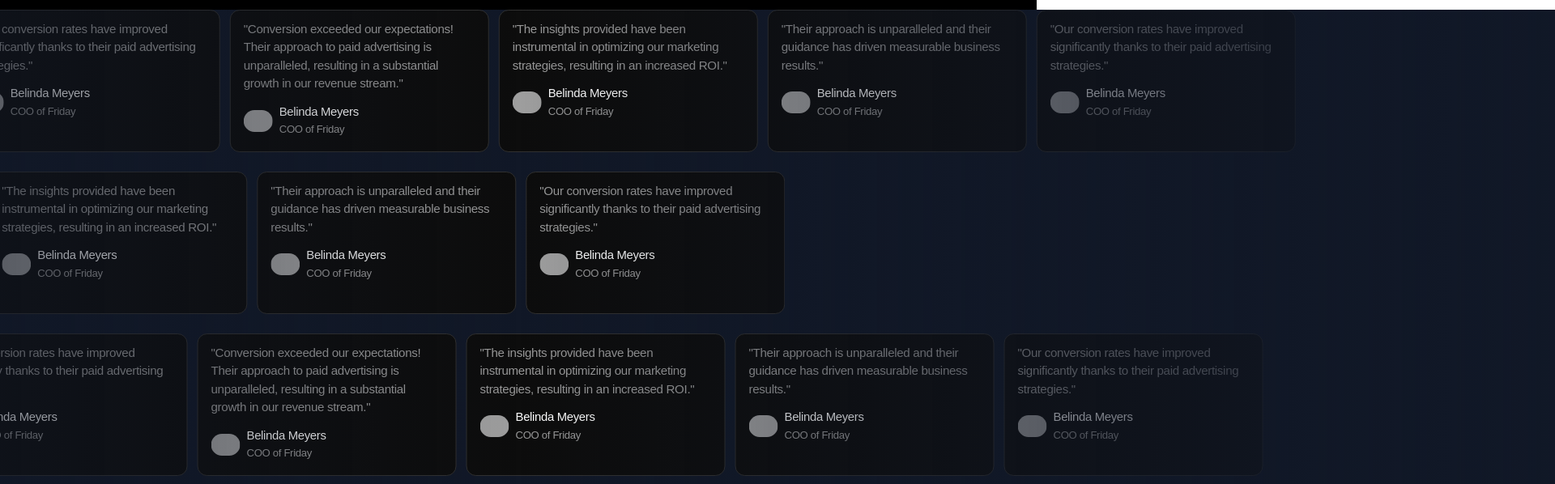
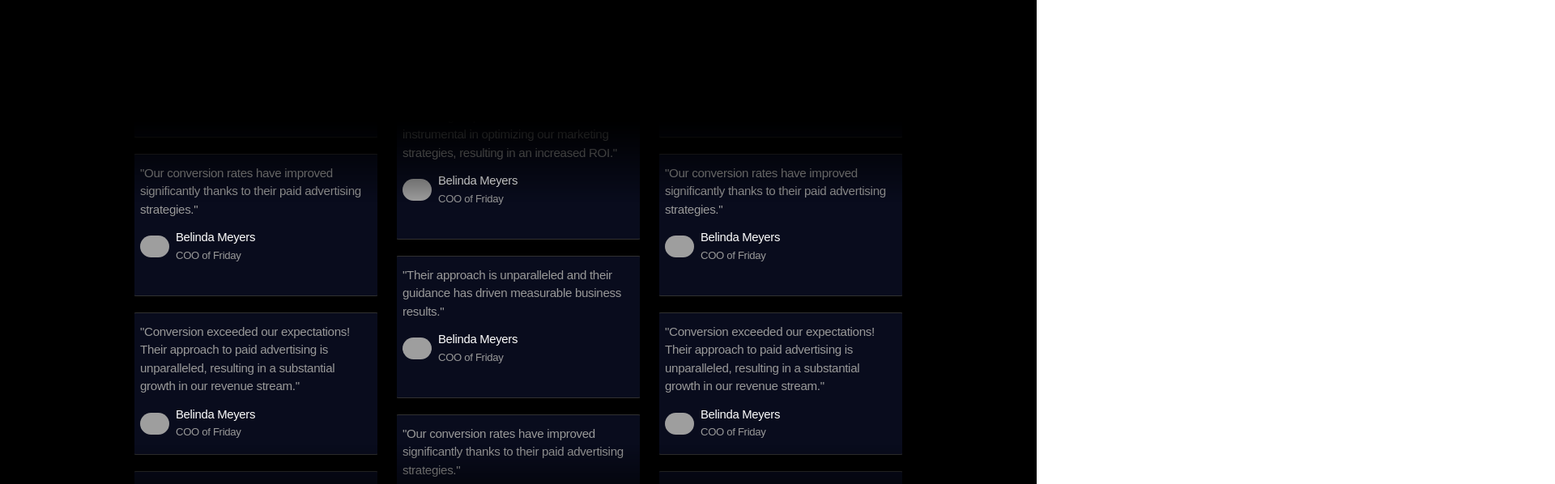
Before and after one commit to gauravsharmaer/frontude, a Next.js app: page / in a window 1280 px wide. Shown: the top 598 px of the page at 81% size, 1920 px wide, since content can reach past the window. Built offline with nearby package versions, Linux system fonts and the light colour scheme; grey boxes are pictures that could not be loaded.

Commit message:
cards component done

```diff
--- a/src/components/ui/App.css
+++ b/src/components/ui/App.css
@@ -17,6 +17,7 @@
   0% {
     transform: translateX(0);
   }
+
   100% {
     transform: translateX(-50%);
   }
@@ -28,10 +29,49 @@
   width: fit-content;
   animation-play-state: running;
   animation: loop var(--duration) linear infinite;
-    pointer-events: auto; /* Ensure hover events are allowed */
+  pointer-events: auto;
+  /* Ensure hover events are allowed */
 }
 
 /* Pauses animation when hovering over the slider container */
 .loop-slider:hover .inner {
   animation-play-state: paused;
 }
+
+
+.scroll-container {
+  width: 300px;
+  height: 500px;
+  overflow-y: hidden;
+  position: relative;
+
+
+}
+
+.scroll-content {
+  display: flex;
+  flex-direction: column;
+  align-items: center;
+  gap: 20px;
+}
+
+
+.overlay1 {
+  position: absolute;
+  top: 0;
+  left: 0;
+  width: 100%;
+  height: 20%;
+  background-image: linear-gradient(to bottom, rgba(0, 0, 0, 0.979), #00000000);
+  z-index: 2;
+}
+
+.overlay2 {
+  position: absolute;
+  bottom: 0;
+  left: 0;
+  width: 100%;
+  height: 20%;
+  background-image: linear-gradient(to bottom, #00000000, rgba(0, 0, 0, 0.979));
+  z-index: 2;
+}
--- a/src/components/ui/Card.tsx
+++ b/src/components/ui/Card.tsx
@@ -9,18 +9,18 @@ interface CardProps {
 const Card: React.FC<CardProps> = ({ title, icon, onClick }) => {
   return (
     <div
-      className="bg-[#0D0D0D] border border-[#313131]
+      className="bg-[#090c1d] border border-[#313131]
        rounded-xl px-2  w-[20rem] h-44  cursor-pointer pt-3"
       onClick={onClick}
     >
-      <div className="">
+      <div className="rounded-xl">
         <div
           className={`text-[#999999] font-medium mx-2
              font-inter text-[15.13px]  leading-[22.4px] tracking-[-0.32px] text-left`}
         >
           {`"${title}"`}
         </div>
-        <div className="flex items-center gap-2  py-3 mx-2 ">
+        <div className="flex items-center gap-2  py-3 mx-2 rounde-xl">
           <Image
             src={icon}
             alt="icon"
--- a/src/components/ui/CardContainer.tsx
+++ b/src/components/ui/CardContainer.tsx
@@ -73,8 +73,9 @@
 // export default CardContainer;
 
 import React from "react";
-import "./App.css"; // Import custom CSS for keyframe animation
-import Card from "./Card";
+import "./App.css";
+import AutoScrollCardList2 from "./ScrollBottomToTop";
+import AutoScrollCardList from "./ScrollTopToBottom";
 
 const cardData = [
   {
@@ -99,33 +100,17 @@ const cardData = [
   },
 ];
 
-const LoopSlider = ({ cards, duration, direction }) => {
-  return (
-    <div
-      className="loop-slider"
-      style={{ "--duration": `${duration}ms`, "--direction": direction }}
-    >
-      <div
-        className="inner flex gap-3"
-        style={{ animation: `loop ${duration}ms linear infinite ${direction}` }}
-      >
-        {[...cards, ...cards].map((card, index) => (
-          <Card key={index} title={card.title} icon={card.icon} />
-        ))}
-      </div>
-    </div>
-  );
-};
+
 
 const App = () => {
   return (
-    <div className="flex flex-col items-center justify-center bg-gray-900 text-white">
-      <div className="tag-list max-w-full relative overflow-hidden flex flex-col gap-6">
-        <LoopSlider cards={cardData} duration={20000} direction="normal" />
-        <LoopSlider cards={cardData} duration={22000} direction="reverse" />
-        <LoopSlider cards={cardData} duration={18000} direction="normal" />
-        <LoopSlider cards={cardData} duration={24000} direction="reverse" />
-        <div className="fade absolute inset-0 pointer-events-none bg-gradient-to-r from-gray-900 via-transparent to-gray-900"></div>
+    <div className="flex flex-col items-center justify-center bg-black text-white">
+      <div className="tag-list max-w-full relative overflow-hidden flex  gap-6">
+        <div className='overlay1'></div>
+        <AutoScrollCardList reviews={cardData} />
+        <AutoScrollCardList2 reviews={cardData} />
+        <AutoScrollCardList reviews={cardData} />
+        <div className='overlay2'></div>
       </div>
     </div>
   );
--- /dev/null
+++ b/src/components/ui/ScrollBottomToTop.tsx
@@ -0,0 +1,53 @@
+'use client'
+import { useEffect, useRef, useState } from 'react';
+import Card from './Card';
+
+const AutoScrollCardList2 = ({ reviews }: { reviews: { title: string, icon: string }[] }) => {
+    const scrollRef = useRef<HTMLDivElement>(null);
+    const [isPaused, setIsPaused] = useState(false);
+
+    useEffect(() => {
+        const scrollStep = () => {
+            if (scrollRef.current && !isPaused) {
+
+                scrollRef.current.scrollTop -= 1;
+
+                if (scrollRef.current.scrollTop <= 0) {
+                    scrollRef.current.scrollTop = scrollRef.current.scrollHeight / 2;
+                }
+            }
+        };
+
+        if (scrollRef.current) {
+            scrollRef.current.scrollTop = scrollRef.current.scrollHeight / 2;
+        }
+
+        const intervalId = setInterval(scrollStep, 10); // Adjust the speed here
+        return () => clearInterval(intervalId);
+    }, [isPaused]);
+
+    // Handle mouse events
+    const handleMouseEnter = () => setIsPaused(true);
+    const handleMouseLeave = () => setIsPaused(false);
+
+    return (
+        <div
+            className="scroll-container"
+            onMouseEnter={handleMouseEnter}
+            onMouseLeave={handleMouseLeave}
+            ref={scrollRef}
+        >
+            <div className="scroll-content">
+                {reviews.map((review, index) => (
+                    <Card key={index} icon={review.icon} title={review.title} />
+                ))}
+
+                {reviews.map((review, index) => (
+                    <Card key={`${index}-duplicate`} icon={review.icon} title={review.title} />
+                ))}
+            </div>
+        </div>
+    );
+};
+
+export default AutoScrollCardList2;
--- /dev/null
+++ b/src/components/ui/ScrollTopToBottom.tsx
@@ -0,0 +1,46 @@
+'use client'
+import { useEffect, useRef, useState } from 'react';
+import Card from './Card';
+
+const AutoScrollCardList = ({ reviews }: { reviews: { title: string, icon: string }[] }) => {
+  const scrollRef = useRef<HTMLDivElement>(null);
+  const [isPaused, setIsPaused] = useState(false);
+
+  useEffect(() => {
+    const scrollStep = () => {
+      if (scrollRef.current && !isPaused) {
+        scrollRef.current.scrollTop += 1;
+        if (scrollRef.current.scrollTop >= scrollRef.current.scrollHeight / 2) {
+          scrollRef.current.scrollTop = 0;
+        }
+      }
+    };
+
+    const intervalId = setInterval(scrollStep, 10);
+    return () => clearInterval(intervalId);
+  }, [isPaused]);
+
+  const handleMouseEnter = () => setIsPaused(true);
+  const handleMouseLeave = () => setIsPaused(false);
+
+  return (
+    <div
+      className="scroll-container"
+      onMouseEnter={handleMouseEnter}
+      onMouseLeave={handleMouseLeave}
+      ref={scrollRef}
+    >
+      <div className="scroll-content">
+        {reviews.map((review, index) => (
+          <Card key={index} icon={review.icon} title={review.title} />
+        ))}
+
+        {reviews.map((review, index) => (
+          <Card key={`${index}-duplicate`} icon={review.icon} title={review.title} />
+        ))}
+      </div>
+    </div>
+  );
+};
+
+export default AutoScrollCardList;
```
Lines whose indentation alone changed are shown as unchanged.
